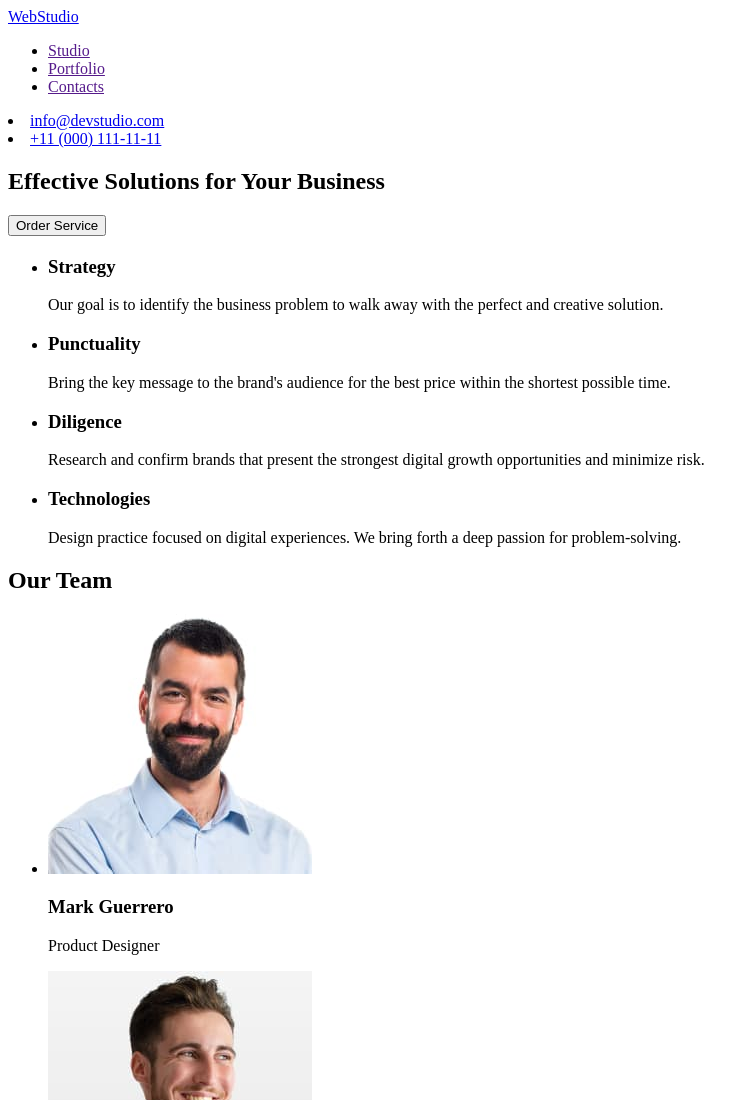
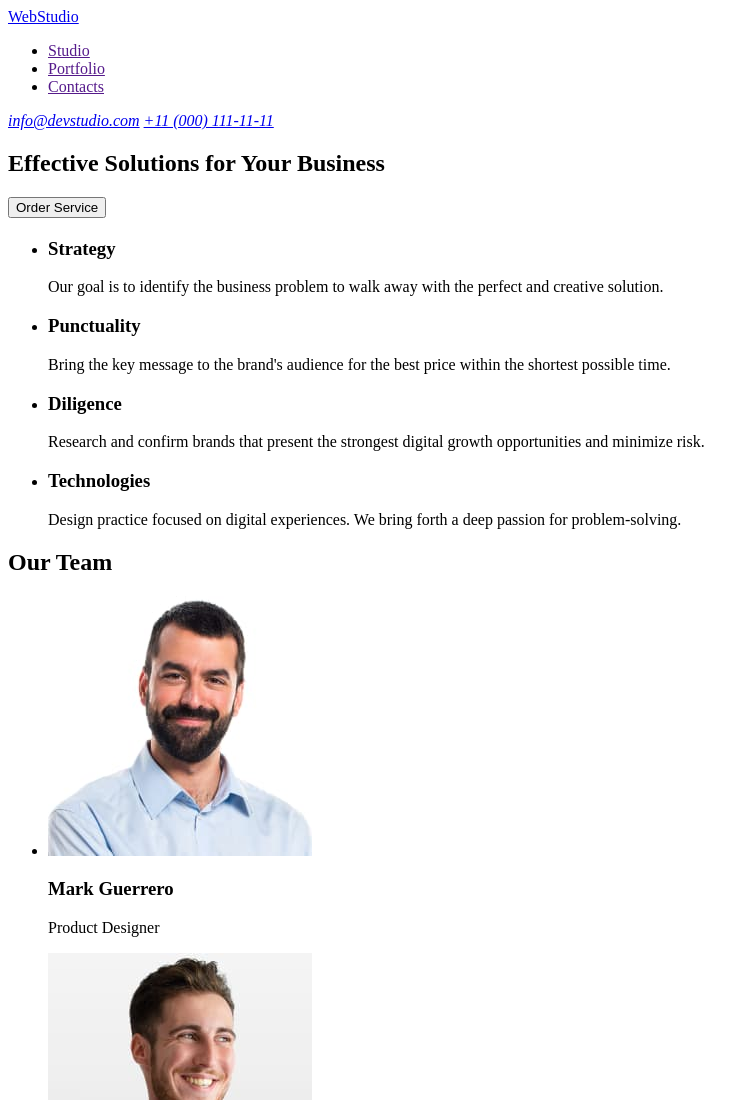
Before and after one commit to ElizabethBil/goit-markup-hw-01, a plain HTML site: page index.html in a window 1280 px wide. Shown: the top 1100 px of the page, without its empty margins (0-754 px from the left). Drawn offline with Linux system fonts and the light colour scheme.

Commit message:
Update index.html

```diff
--- a/index.html
+++ b/index.html
@@ -18,11 +18,11 @@
       </nav>
 
       <!--Mail-->
-      <contacts>
-        <li><a href="mailto:info@devstudio.com">info@devstudio.com</a></li>
+      <address>
+        <a href="mailto:info@devstudio.com">info@devstudio.com</a>
 
-        <li><a href="tel:+110001111111">+11 (000) 111-11-11</a></li>
-      </contacts>
+        <a href="tel:+110001111111">+11 (000) 111-11-11</a>
+      </address>
     </header>
 
     <main>
```
